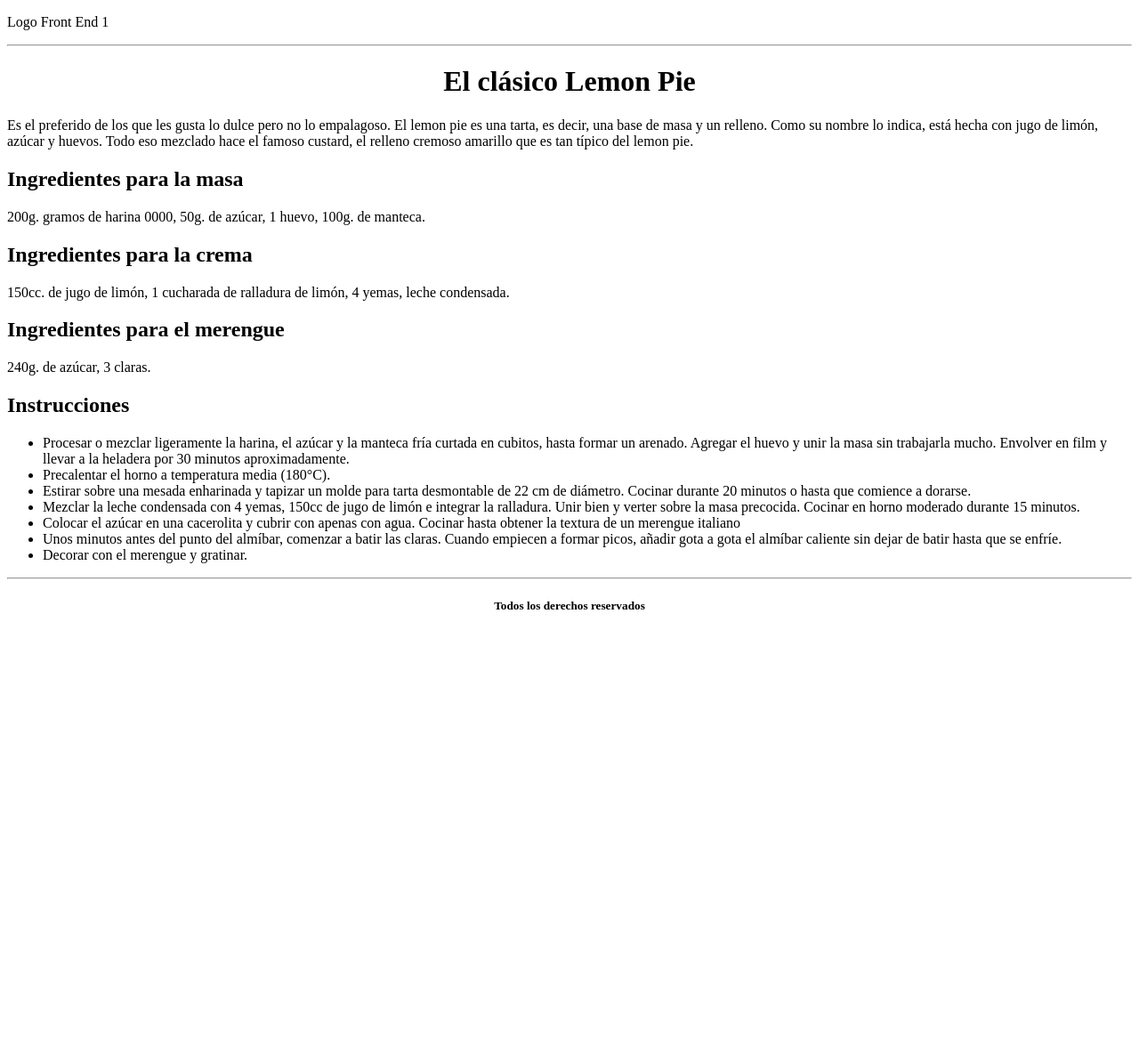
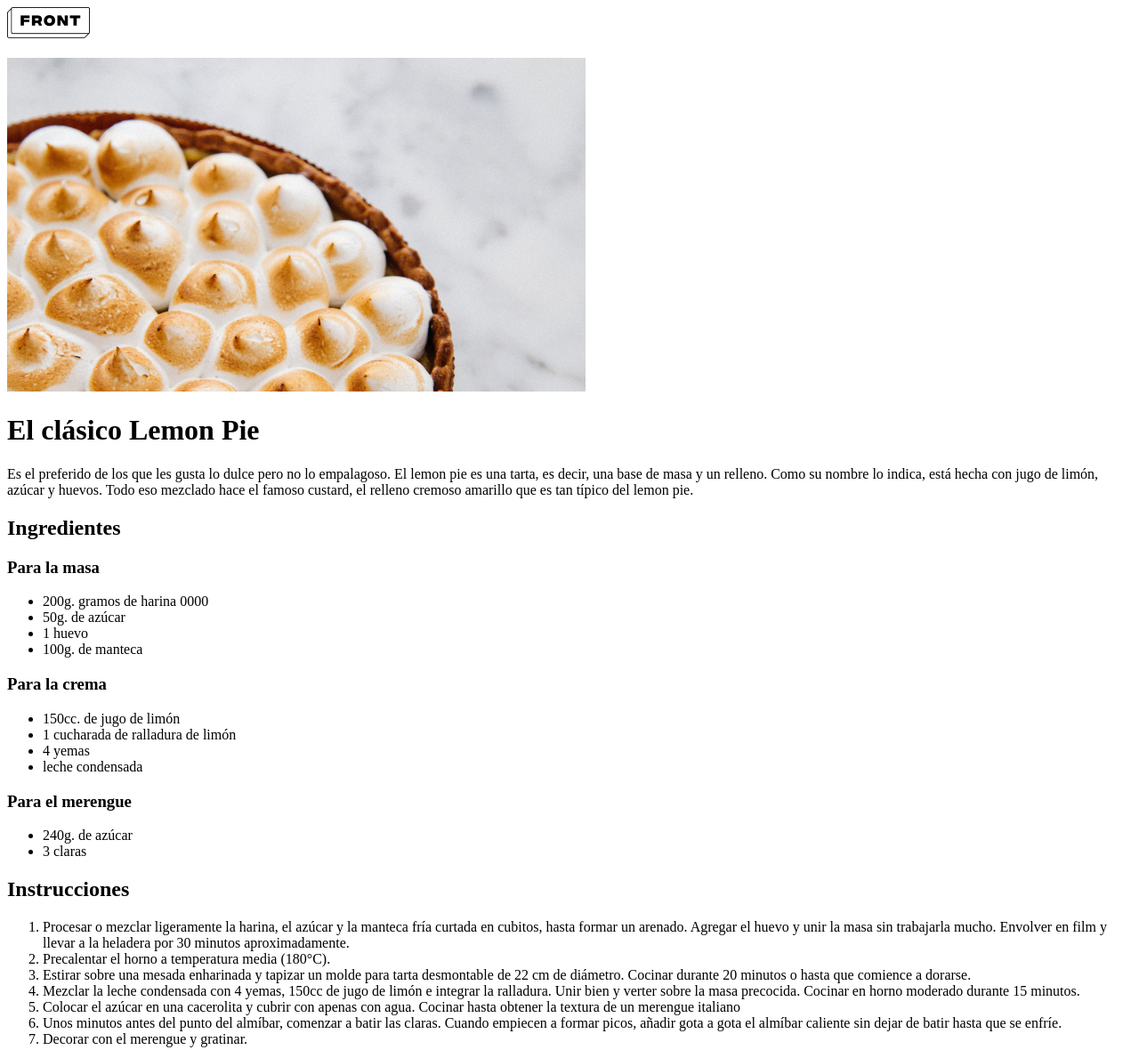
Before and after one commit to mercedesgil/prueba-para-DH, a plain HTML site: page index.html in a window 1280 px wide. Shown: the whole page at 89% size. Before the commit the page ends 800 px from the top, so only its background shows below. Drawn offline with Linux system fonts and the light colour scheme.

Commit message:
agregué imagenes y listas

```diff
--- a/index.html
+++ b/index.html
@@ -8,28 +8,37 @@
 </head>
 <body>
     <header>
-        <p>Logo Front End 1</p>
-        <hr>
-        <h1 align = "center">El clásico Lemon Pie</h1>
+        <img src="img/front.png" alt="Logo Front End 1">
+        <br><br>
+        <img src="img/lemon-pie 1.jpg" alt="lemon-pie">
+        <h1 >El clásico Lemon Pie</h1>
         <p>Es el preferido de los que les gusta lo dulce pero no lo empalagoso. El lemon pie es una tarta, es decir, una base de masa y un relleno. Como su nombre lo indica, está hecha con jugo de limón, azúcar y huevos. Todo eso mezclado hace el famoso custard, el relleno cremoso amarillo que es tan típico del lemon pie.</p>
     </header>
     <main>
-        <section>
-            <h2>Ingredientes para la masa</h2>
-            <p>200g. gramos de harina 0000, 50g. de azúcar, 1 huevo, 100g. de manteca.</p>
-        </section>
+        <h2>Ingredientes</h2>
+        <h3>Para la masa</h3>
+            <ul>
+                <li>200g. gramos de harina 0000</li>
+                <li>50g. de azúcar</li>
+                <li>1 huevo</li>
+                <li>100g. de manteca</li>
+            </ul>
+        <h3>Para la crema</h3>
+            <ul>
+                <li>150cc. de jugo de limón</li>
+                <li>1 cucharada de ralladura de limón</li>
+                <li>4 yemas</li>
+                <li>leche condensada</li>
+            </ul>
+        <h3>Para el merengue</h3>
+            <ul>
+                <li>240g. de azúcar</li>
+                <li>3 claras</li>
+            </ul>
 
-        <section>
-            <h2>Ingredientes para la crema</h2>
-            <p>150cc. de jugo de limón, 1 cucharada de ralladura de limón, 4 yemas, leche condensada.</p>
-        </section>
-        <section>
-            <h2>Ingredientes para el merengue</h2>
-            <p>240g. de azúcar, 3 claras.</p>
-        </section>
-        <section>
+
             <h2>Instrucciones</h2>
-            <ul>
+            <ol>
                 <li>Procesar o mezclar ligeramente la harina, el azúcar y la manteca fría curtada en cubitos, hasta formar un arenado. Agregar el huevo y unir la masa sin trabajarla mucho. Envolver en film y llevar a la heladera por 30 minutos aproximadamente.</li>
                 <li>Precalentar el horno a temperatura media (180°C).</li>
                 <li>Estirar sobre una mesada enharinada y tapizar un molde para tarta desmontable de 22 cm de diámetro. Cocinar durante 20 minutos o hasta que comience a dorarse.</li>
@@ -37,14 +46,8 @@
                 <li>Colocar el azúcar en una cacerolita y cubrir con apenas con agua. Cocinar hasta obtener la textura de un merengue italiano</li>
                 <li>Unos minutos antes del punto del almíbar, comenzar a batir las claras. Cuando empiecen a formar picos, añadir gota a gota el almíbar caliente sin dejar de batir hasta que se enfríe.</li>
                 <li>Decorar con el merengue y gratinar.</li>
-            </ul>
-        </section>
+            </ol>
+
     </main>
-
-    <footer>
-        <hr>
-        <h5 align = "center">Todos los derechos reservados</h5>
-    </footer>
-
 </body>
 </html>
```
Also changed, not shown: img/front.png (added), img/lemon-pie 1.jpg (added).
